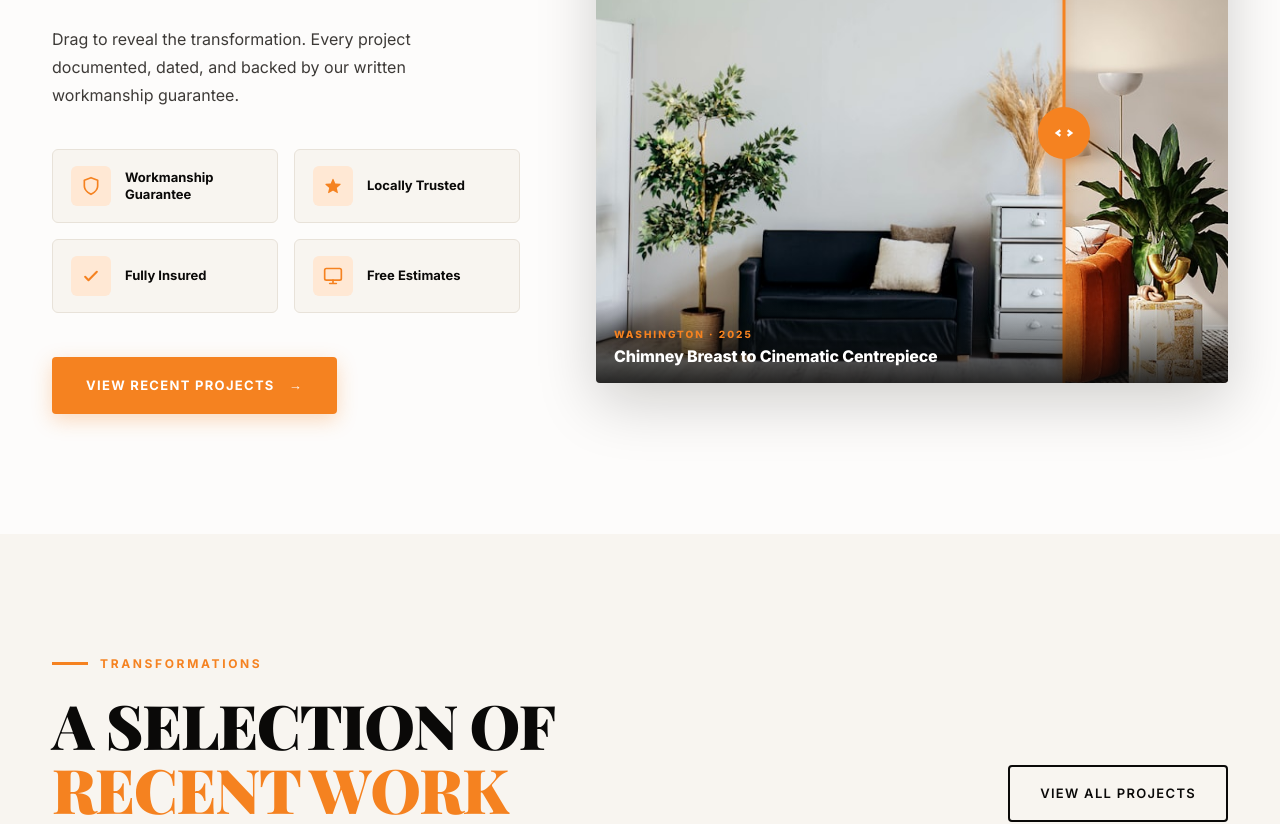
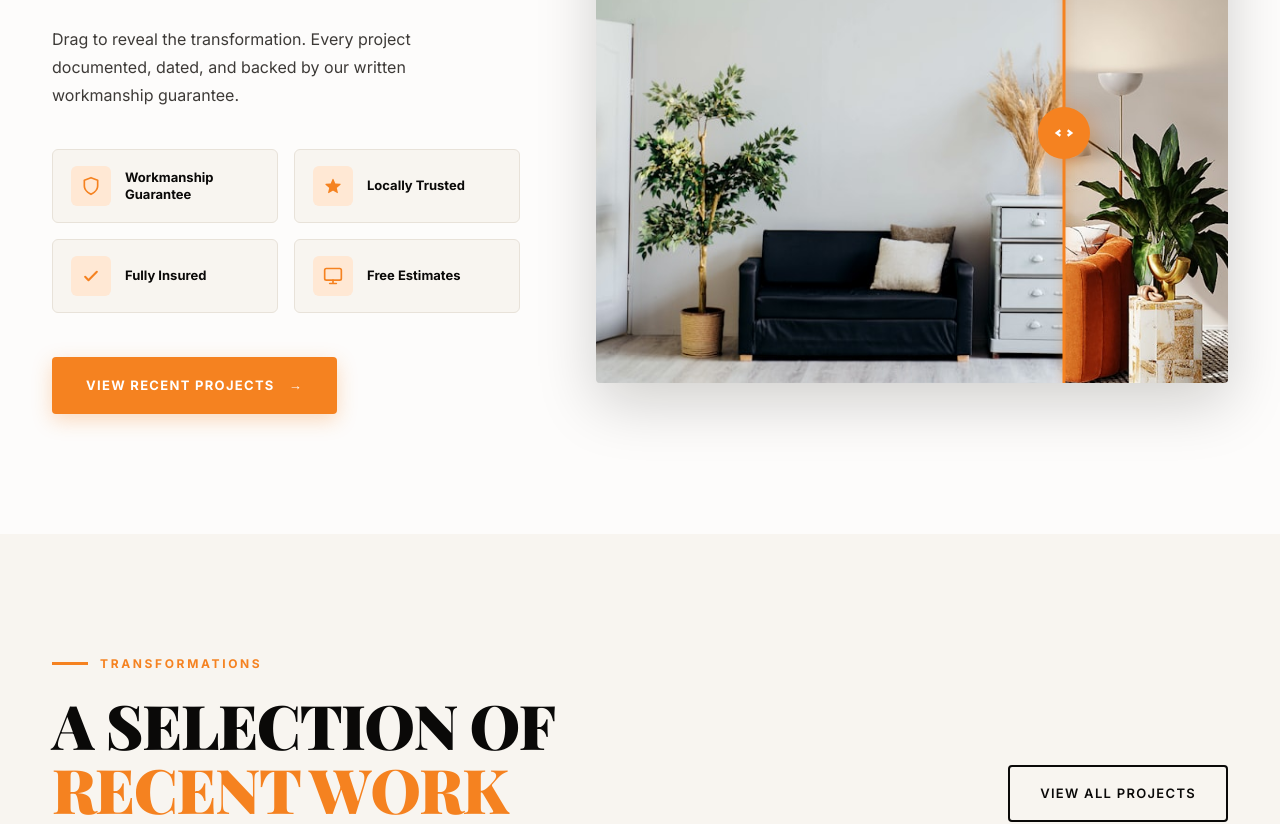
Before and after one commit to bickyblinkz30/Propertycare, a Next.js app: page / in a window 1280 px wide. Shown: the part 3945-4769 px from the top of the page. Built offline with nearby package versions, Linux system fonts and the light colour scheme.

Commit message:
Add/update src/app/components/BeforeAfterSlider.tsx

```diff
--- a/src/app/components/BeforeAfterSlider.tsx
+++ b/src/app/components/BeforeAfterSlider.tsx
@@ -2,26 +2,35 @@
 import { useEffect, useRef } from "react";
 
 /*
-  Drag-to-reveal before/after comparison slider.
+  Reusable before/after comparison slider (drag the orange handle — mouse + touch).
+  Used prop-less on the home page (falls back to the placeholder pair below) and
+  data-driven in the Portfolio "See The Difference" gallery (one instance per project).
 
-  Image pairs are passed in as props so the same component can power multiple
-  transformations. Defaults point at the local placeholder photos in
-  /public/images/placeholders/ — swap these for real client project photos
-  via the `beforeAfterTransformations` array in src/lib/images.ts.
+  Pass `before` / `after` as /images/... paths. Paths are URL-encoded internally,
+  so filenames containing spaces or & (e.g. "Hallway & Staircase-...") work as-is.
+  Set `autoplay={false}` when rendering many sliders at once (the Portfolio grid)
+  to avoid running one animation loop per slider.
 */
-export type BeforeAfterEntry = {
-  beforeImg: string;
-  afterImg: string;
-  caption?: string;
-  location?: string;
+const DEFAULT_BEFORE = "/images/placeholders/before-1.jpg";
+const DEFAULT_AFTER = "/images/placeholders/after-1.jpg";
+
+type Props = {
+  before?: string;
+  after?: string;
+  beforeAlt?: string;
+  afterAlt?: string;
+  height?: number;
+  autoplay?: boolean;
 };
 
 export default function BeforeAfterSlider({
-  beforeImg = "/images/placeholders/before-1.jpg",
-  afterImg = "/images/placeholders/after-1.jpg",
-  caption,
-  location,
-}: BeforeAfterEntry) {
+  before = DEFAULT_BEFORE,
+  after = DEFAULT_AFTER,
+  beforeAlt = "Before renovation",
+  afterAlt = "Renovated result",
+  height = 500,
+  autoplay = true,
+}: Props) {
   const wrapRef = useRef<HTMLDivElement>(null);
   const beforeRef = useRef<HTMLDivElement>(null);
   const divRef = useRef<HTMLDivElement>(null);
@@ -46,6 +55,7 @@ export default function BeforeAfterSlider({
   }
 
   useEffect(() => {
+    if (autoplay) {
       autoRef.current = setInterval(() => {
         angleRef.current += dirRef.current * 0.5;
         if (angleRef.current <= 18 || angleRef.current >= 82) dirRef.current *= -1;
@@ -55,6 +65,7 @@ export default function BeforeAfterSlider({
           setSlider(r.left + r.width * (angleRef.current / 100));
         }
       }, 16);
+    }
 
     const mm = (e: MouseEvent) => { if (dragging.current) setSlider(e.clientX); };
     const tm = (e: TouchEvent) => { if (dragging.current) setSlider(e.touches[0].clientX); };
@@ -71,51 +82,42 @@ export default function BeforeAfterSlider({
       window.removeEventListener("mouseup", up);
       window.removeEventListener("touchend", up);
     };
-  }, []);
+  }, [autoplay]);
 
   const start = (x: number) => { stopAuto(); dragging.current = true; setSlider(x); };
+
+  const beforeSrc = encodeURI(before);
+  const afterSrc = encodeURI(after);
 
   return (
     <div
       ref={wrapRef}
       onMouseDown={(e) => start(e.clientX)}
       onTouchStart={(e) => start(e.touches[0].clientX)}
-      style={{ position: "relative", height: 500, overflow: "hidden", borderRadius: 4, cursor: "ew-resize", userSelect: "none", boxShadow: "0 20px 60px rgba(10,9,8,0.18)" }}
+      style={{ position: "relative", height, overflow: "hidden", borderRadius: 4, cursor: "ew-resize", userSelect: "none", boxShadow: "0 20px 60px rgba(10,9,8,0.18)" }}
     >
       {/* AFTER (full image underneath) */}
       <div style={{ position: "absolute", inset: 0 }}>
         {/* eslint-disable-next-line @next/next/no-img-element */}
-        <img src={afterImg} alt="Renovated interior" style={{ width: "100%", height: "100%", objectFit: "cover", display: "block" }} />
-        <div style={{ position: "absolute", top: 16, right: 16, background: "var(--color-accent)", color: "#fff", fontSize: 11, fontWeight: 700, letterSpacing: "0.2em", textTransform: "uppercase", padding: "6px 13px", borderRadius: 2 }}>After</div>
+        <img src={afterSrc} alt={afterAlt} style={{ width: "100%", height: "100%", objectFit: "cover", display: "block" }} />
+        <div style={{ position: "absolute", top: 16, right: 16, background: "#F58220", color: "#fff", fontSize: 11, fontWeight: 700, letterSpacing: "0.2em", textTransform: "uppercase", padding: "6px 13px", borderRadius: 2 }}>After</div>
       </div>
 
       {/* BEFORE (clipped by slider position) */}
       <div ref={beforeRef} style={{ position: "absolute", inset: 0, clipPath: "inset(0 50% 0 0)" }}>
         {/* eslint-disable-next-line @next/next/no-img-element */}
-        <img src={beforeImg} alt="Before renovation" style={{ width: "100%", height: "100%", objectFit: "cover", display: "block" }} />
+        <img src={beforeSrc} alt={beforeAlt} style={{ width: "100%", height: "100%", objectFit: "cover", display: "block" }} />
         <div style={{ position: "absolute", top: 16, left: 16, background: "#0A0908", color: "#fff", fontSize: 11, fontWeight: 700, letterSpacing: "0.2em", textTransform: "uppercase", padding: "6px 13px", borderRadius: 2 }}>Before</div>
       </div>
 
       {/* Divider */}
-      <div ref={divRef} style={{ position: "absolute", top: 0, bottom: 0, width: 3, background: "var(--color-accent)", left: "50%", transform: "translateX(-50%)", zIndex: 10, pointerEvents: "none", boxShadow: "0 0 10px rgba(var(--color-accent-rgb),0.5)" }} />
+      <div ref={divRef} style={{ position: "absolute", top: 0, bottom: 0, width: 3, background: "#F58220", left: "50%", transform: "translateX(-50%)", zIndex: 10, pointerEvents: "none", boxShadow: "0 0 10px rgba(245,130,32,0.5)" }} />
       {/* Knob */}
-      <div ref={knobRef} style={{ position: "absolute", top: "50%", left: "50%", transform: "translate(-50%,-50%)", width: 52, height: 52, background: "var(--color-accent)", borderRadius: "50%", display: "flex", alignItems: "center", justifyContent: "center", pointerEvents: "none", zIndex: 11, boxShadow: "0 6px 24px rgba(var(--color-accent-rgb),0.5)" }}>
+      <div ref={knobRef} style={{ position: "absolute", top: "50%", left: "50%", transform: "translate(-50%,-50%)", width: 52, height: 52, background: "#F58220", borderRadius: "50%", display: "flex", alignItems: "center", justifyContent: "center", pointerEvents: "none", zIndex: 11, boxShadow: "0 6px 24px rgba(245,130,32,0.5)" }}>
         <svg width="22" height="22" viewBox="0 0 24 24" fill="none" stroke="#fff" strokeWidth="2.5">
           <path d="M8 9l-4 3 4 3M16 9l4 3-4 3" />
         </svg>
       </div>
-
-      {/* Optional caption overlay */}
-      {(caption || location) && (
-        <div style={{ position: "absolute", left: 0, right: 0, bottom: 0, zIndex: 12, pointerEvents: "none", padding: "26px 18px 16px", background: "linear-gradient(to top, rgba(10,9,8,0.85), transparent)" }}>
-          {location && (
-            <div style={{ fontSize: 10, fontWeight: 800, letterSpacing: "0.2em", textTransform: "uppercase", color: "var(--color-accent)", marginBottom: 4 }}>{location}</div>
-          )}
-          {caption && (
-            <div style={{ fontSize: 16, fontWeight: 800, color: "#fff", letterSpacing: "-0.01em", lineHeight: 1.3 }}>{caption}</div>
-          )}
-        </div>
-      )}
     </div>
   );
 }
```
Lines whose indentation alone changed are shown as unchanged.
